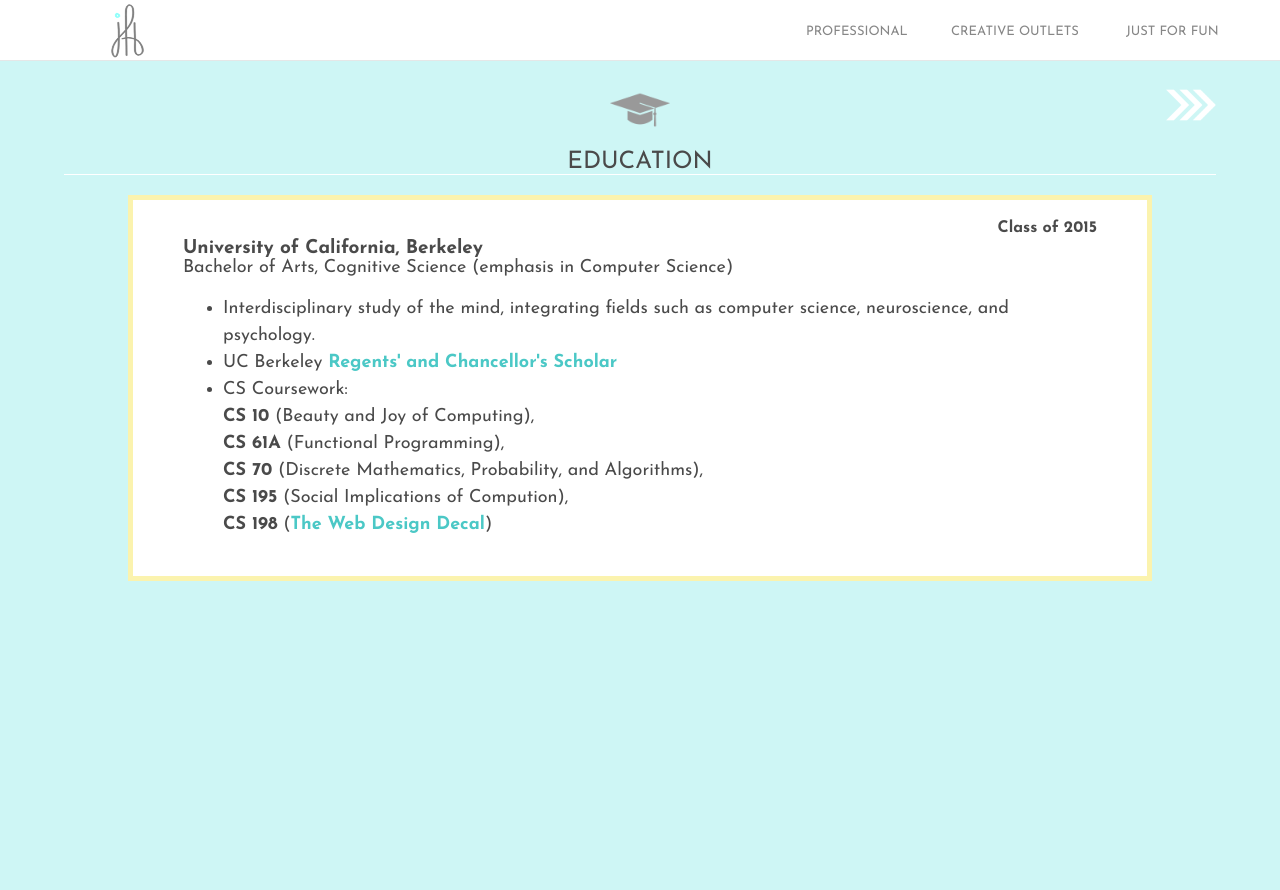
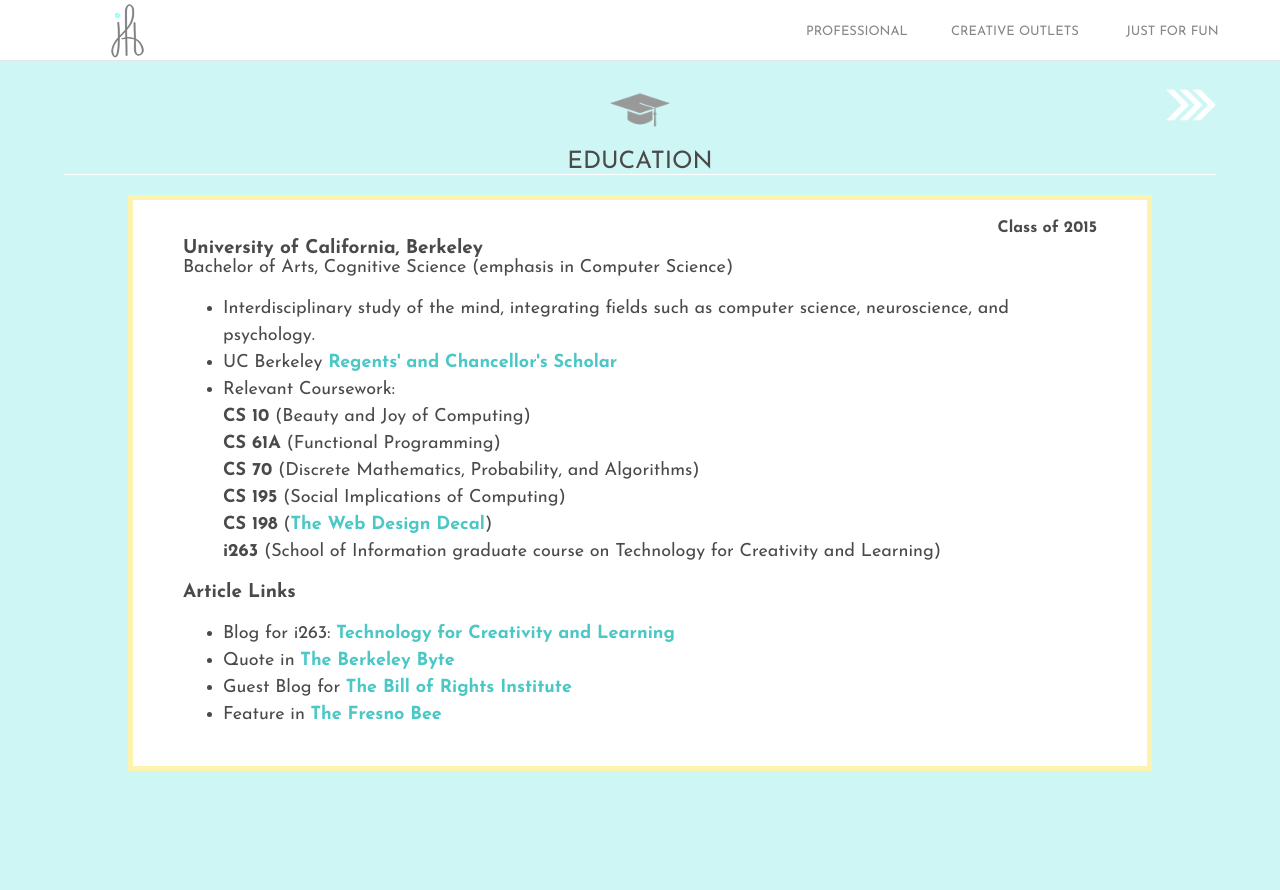
Before and after one commit to jacburge/my_website, a Flask app: page /professional/ in a window 1280 px wide. Run offline with Flask 2, Linux system fonts and the light colour scheme.

Commit message:
Added article links to education section of resume

```diff
--- a/app/templates/professional.html
+++ b/app/templates/professional.html
@@ -48,8 +48,15 @@
 					<ul>
 						<li>Interdisciplinary study of the mind, integrating fields such as computer science, neuroscience, and psychology.</li>
 						<li>UC Berkeley <a href="http://financialaid.berkeley.edu/regents-and-chancellors-scholarship" target="_blank">Regents' and Chancellor's Scholar</a></li>
-						<li>CS Coursework: <br><b>CS 10</b> (Beauty and Joy of Computing), <br><b>CS 61A</b> (Functional Programming), <br><b>CS 70</b> (Discrete Mathematics, Probability, and Algorithms), <br><b>CS 195</b> (Social Implications of Compution), <br> <b>CS 198</b> (<a href="http://www.berkeleybyte.com/2014/04/01/web-design-decal-students-code-their-own-websites/" target="_blank">The Web Design Decal</a>)</li>
+						<li>Relevant Coursework: <br><b>CS 10</b> (Beauty and Joy of Computing) <br><b>CS 61A</b> (Functional Programming) <br><b>CS 70</b> (Discrete Mathematics, Probability, and Algorithms) <br><b>CS 195</b> (Social Implications of Computing) <br> <b>CS 198</b> (<a href="http://thewebdesignworkshop.co" target="_blank">The Web Design Decal</a>) <br> <b>i263</b> (School of Information graduate course on Technology for Creativity and Learning</a>)</li>
 					</ul>
+					<div class="focus">Article Links</div>
+					<ul>
+					<li>Blog for i263: <a href="https://courses.ischool.berkeley.edu/i263/s14/blog/10" target="_blank">Technology for Creativity and Learning</a></li>
+					<li>Quote in <a href="http://www.berkeleybyte.com/2014/04/01/web-design-decal-students-code-their-own-websites/" target="_href">The Berkeley Byte</a></li>
+					<li>Guest Blog for <a href="http://billofrightsinstitute.org/blog/2011/06/08/starting-a-law-club-by-jaclyn-burge/" target="_blank">The Bill of Rights Institute</a></li>
+					<li>Feature in <a href="http://www.fresnobee.com/2010/05/15/1930917/11th-grade-jaclyn-burge.html" target="_blank">The Fresno Bee</a></li>
+				</ul>
 				</div>
 
 				</section>
```
